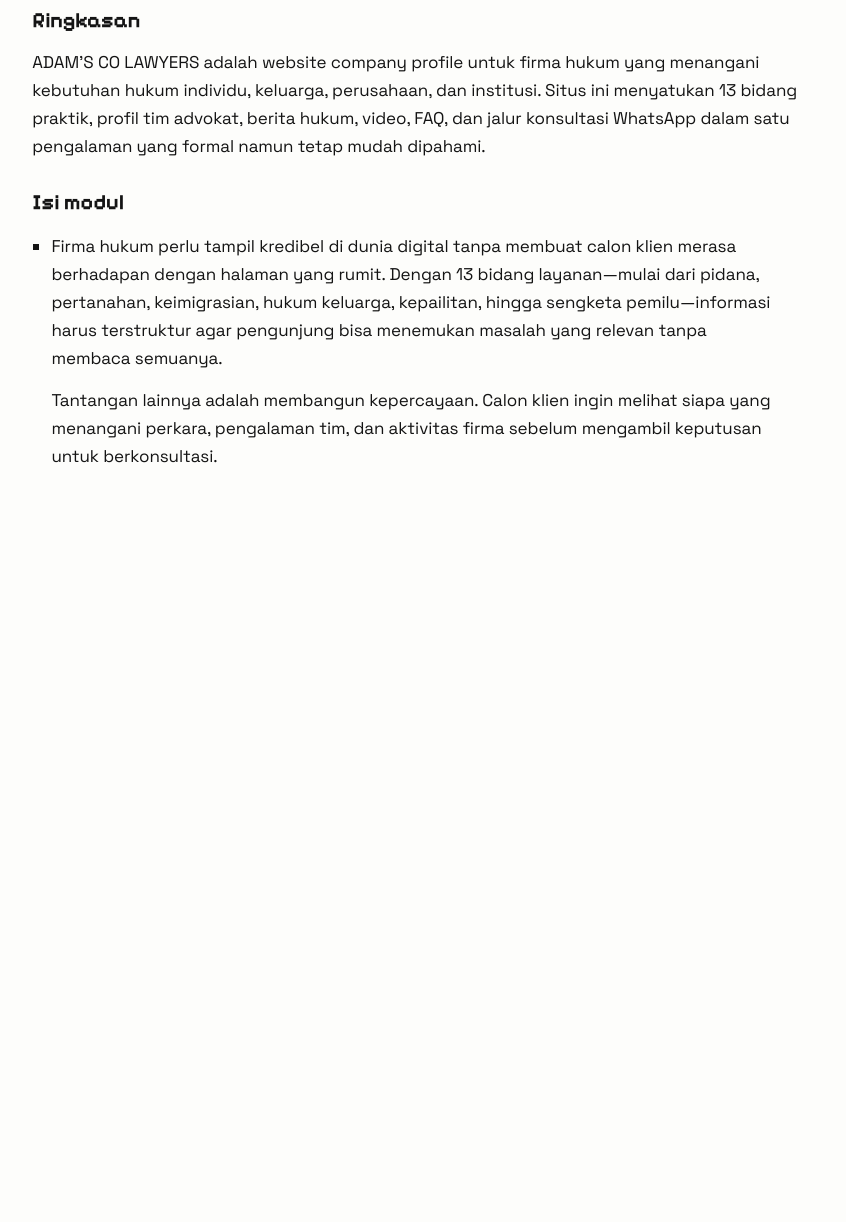
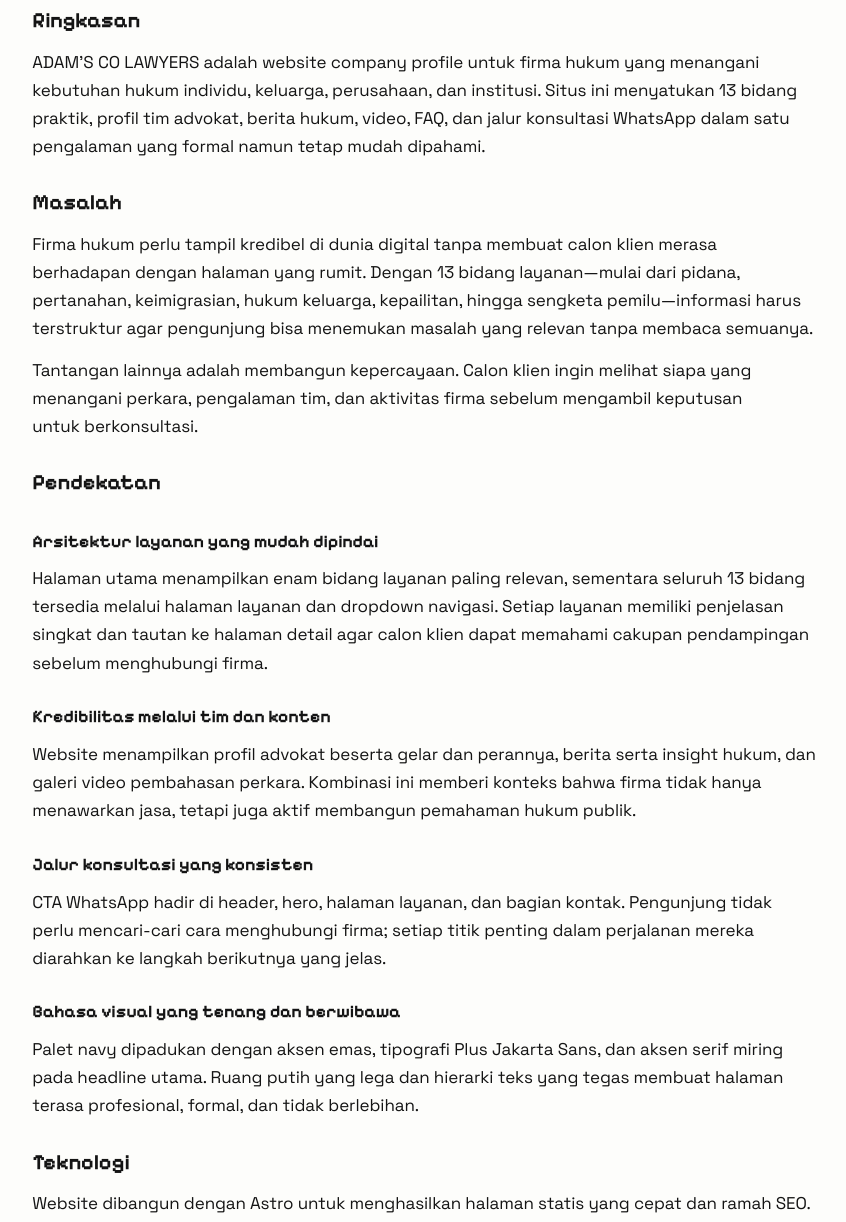
Before and after one commit to Cukull/Web-Portofolio, an Astro site: page /projects/adam-s-co-lawyers in a window 1280 px wide. Shown: the part 1578-2800 px from the top of the page, without its empty margins (19-865 px from the left). Before the commit the page ends 2112 px from the top, so only its background shows below. Built offline with nearby package versions, Linux system fonts and the light colour scheme; Astro itself is replaced by a stand-in of ours; animation ran at ten frames a second.

Commit message:
content: complete Adam's Co Lawyers case study

```diff
--- a/src/content/projects/adam-s-co-lawyers.md
+++ b/src/content/projects/adam-s-co-lawyers.md
@@ -25,6 +25,7 @@
   - JavaScript
   - Lenis
   - CSS
+  - Vercel
 cover: /images/projects/adam-s-co-lawyers/cover.png
 liveUrl: https://adams-co-lawyers.vercel.app/
 githubUrl: https://github.com/Cukull/adams-co-lawyers.git
@@ -35,8 +36,38 @@
 
 ADAM'S CO LAWYERS adalah website company profile untuk firma hukum yang menangani kebutuhan hukum individu, keluarga, perusahaan, dan institusi. Situs ini menyatukan 13 bidang praktik, profil tim advokat, berita hukum, video, FAQ, dan jalur konsultasi WhatsApp dalam satu pengalaman yang formal namun tetap mudah dipahami.
 
-## Isi modul
+## Masalah
 
-- Firma hukum perlu tampil kredibel di dunia digital tanpa membuat calon klien merasa berhadapan dengan halaman yang rumit. Dengan 13 bidang layanan—mulai dari pidana, pertanahan, keimigrasian, hukum keluarga, kepailitan, hingga sengketa pemilu—informasi harus terstruktur agar pengunjung bisa menemukan masalah yang relevan tanpa membaca semuanya.
+Firma hukum perlu tampil kredibel di dunia digital tanpa membuat calon klien merasa berhadapan dengan halaman yang rumit. Dengan 13 bidang layanan—mulai dari pidana, pertanahan, keimigrasian, hukum keluarga, kepailitan, hingga sengketa pemilu—informasi harus terstruktur agar pengunjung bisa menemukan masalah yang relevan tanpa membaca semuanya.
 
-  Tantangan lainnya adalah membangun kepercayaan. Calon klien ingin melihat siapa yang menangani perkara, pengalaman tim, dan aktivitas firma sebelum mengambil keputusan untuk berkonsultasi.
+Tantangan lainnya adalah membangun kepercayaan. Calon klien ingin melihat siapa yang menangani perkara, pengalaman tim, dan aktivitas firma sebelum mengambil keputusan untuk berkonsultasi.
+
+## Pendekatan
+
+### Arsitektur layanan yang mudah dipindai
+
+Halaman utama menampilkan enam bidang layanan paling relevan, sementara seluruh 13 bidang tersedia melalui halaman layanan dan dropdown navigasi. Setiap layanan memiliki penjelasan singkat dan tautan ke halaman detail agar calon klien dapat memahami cakupan pendampingan sebelum menghubungi firma.
+
+### Kredibilitas melalui tim dan konten
+
+Website menampilkan profil advokat beserta gelar dan perannya, berita serta insight hukum, dan galeri video pembahasan perkara. Kombinasi ini memberi konteks bahwa firma tidak hanya menawarkan jasa, tetapi juga aktif membangun pemahaman hukum publik.
+
+### Jalur konsultasi yang konsisten
+
+CTA WhatsApp hadir di header, hero, halaman layanan, dan bagian kontak. Pengunjung tidak perlu mencari-cari cara menghubungi firma; setiap titik penting dalam perjalanan mereka diarahkan ke langkah berikutnya yang jelas.
+
+### Bahasa visual yang tenang dan berwibawa
+
+Palet navy dipadukan dengan aksen emas, tipografi Plus Jakarta Sans, dan aksen serif miring pada headline utama. Ruang putih yang lega dan hierarki teks yang tegas membuat halaman terasa profesional, formal, dan tidak berlebihan.
+
+## Teknologi
+
+Website dibangun dengan Astro untuk menghasilkan halaman statis yang cepat dan ramah SEO. Interaksi dan smooth scrolling menggunakan JavaScript serta Lenis, sementara tata letaknya dibangun dengan CSS. Situs dideploy melalui Vercel.
+
+## Hasil
+
+Hasilnya adalah company profile yang membantu calon klien memahami layanan, menilai kredibilitas tim, dan langsung berkonsultasi melalui WhatsApp. Struktur kontennya juga memberi fondasi yang konsisten untuk publikasi berita, video, dan pembaruan layanan di masa depan.
+
+## Refleksi
+
+Website firma hukum harus menyeimbangkan dua hal: otoritas dan kejelasan. Desain yang terlalu ramai bisa mengurangi kesan profesional, tetapi terlalu minimal juga bisa membuat layanan sulit dipahami. Di sini, struktur konten dan bahasa visual bekerja bersama untuk membuat informasi yang kompleks terasa lebih mudah didekati.
```
